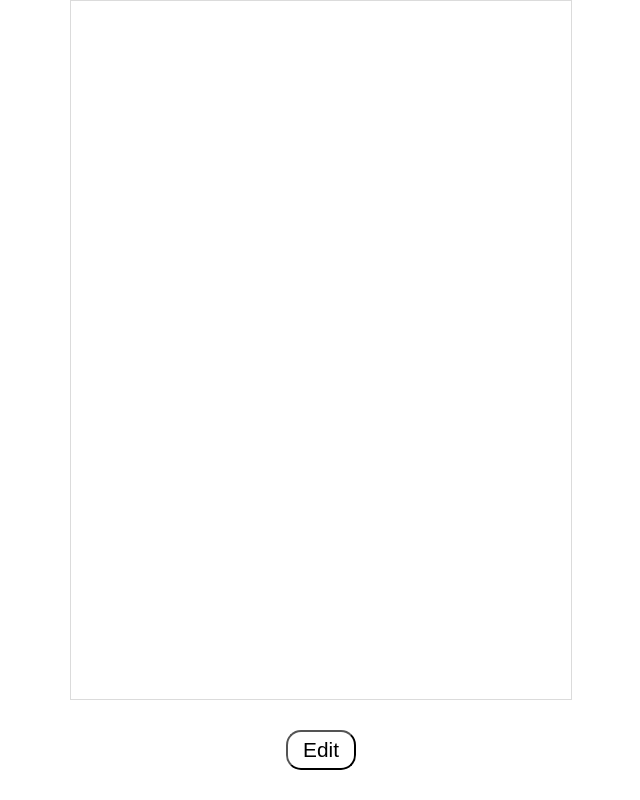
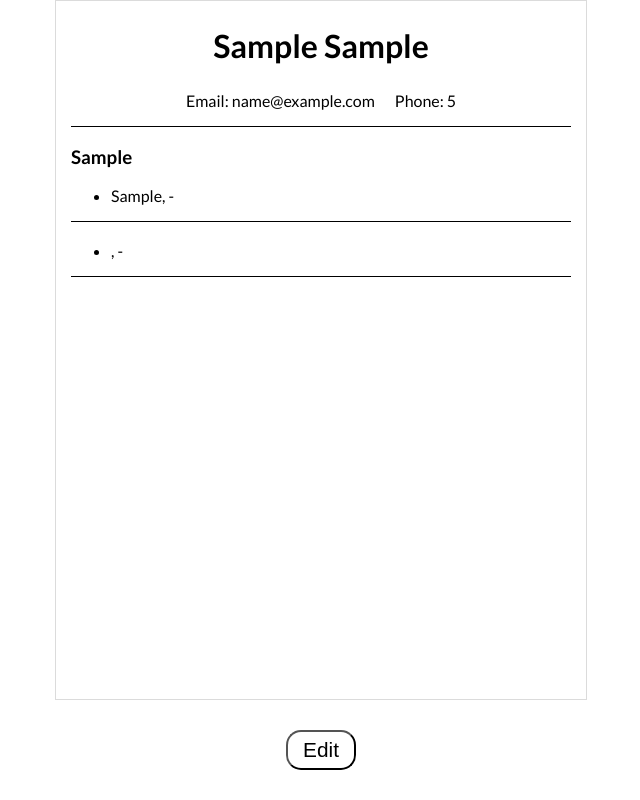
Before and after one commit to DemeKH/CV-app, a React (Vite) app: page / in a window 1280 px wide. Both pictures are taken after typing "Sample", "Sample", "name@example.com", "5", "Sample", "Sample" into the empty fields and a click on the input 639 px from the left and 777 px from the top of the page. Shown: the whole page, without its empty margins (319-959 px from the left). Built offline with nearby package versions, Linux system fonts and the light colour scheme.

Commit message:
CV now displays the relevant information

```diff
--- a/src/App.jsx
+++ b/src/App.jsx
@@ -71,7 +71,24 @@ function App() {
           />
         </AddInfoForm>
       )}
-      {!isFormOpen && <CV setIsFormOpen={setIsFormOpen} />}
+      {!isFormOpen && (
+        <CV
+          setIsFormOpen={setIsFormOpen}
+          firstName={firstName}
+          lastName={lastName}
+          email={email}
+          phoneNum={phoneNum}
+          schoolName={schoolName}
+          titleOfStudy={titleOfStudy}
+          studyDateFrom={studyDateFrom}
+          studyDateTo={studyDateTo}
+          companyName={companyName}
+          positionAtCompany={positionAtCompany}
+          responsibilities={responsibilities}
+          companyDateFrom={companyDateFrom}
+          companyDateTo={companyDateTo}
+        />
+      )}
     </div>
   );
 }
--- a/src/components/AddEducation.jsx
+++ b/src/components/AddEducation.jsx
@@ -29,7 +29,9 @@ export function AddEducation({
       <div className="input">
         <p>Date from:</p>
         <input
-          type="date"
+          type="number"
+          min="1900"
+          max="2099"
           onChange={(e) => setstudyDateFrom(e.target.value)}
           value={studyDateFrom}
         />
@@ -37,7 +39,9 @@ export function AddEducation({
       <div className="input">
         <p>Date to:</p>
         <input
-          type="date"
+          type="number"
+          min="1900"
+          max="2099"
           onChange={(e) => setstudyDateTo(e.target.value)}
           value={studyDateTo}
         />
--- a/src/components/AddExperience.jsx
+++ b/src/components/AddExperience.jsx
@@ -38,7 +38,9 @@ export function AddExperience({
       <div className="input">
         <p>Date from:</p>
         <input
-          type="date"
+          type="number"
+          min="1900"
+          max="2024"
           onChange={(e) => setCompanyDateFrom(e.target.value)}
           value={companyDateFrom}
         />
@@ -46,7 +48,9 @@ export function AddExperience({
       <div className="input">
         <p>Date to:</p>
         <input
-          type="date"
+          type="number"
+          min="1900"
+          max="2024"
           onChange={(e) => setCompanyDateTo(e.target.value)}
           value={companyDateTo}
         />
--- a/src/components/CV.jsx
+++ b/src/components/CV.jsx
@@ -1,7 +1,50 @@
-const CV = ({ setIsFormOpen }) => {
+const CV = ({
+  setIsFormOpen,
+  schoolName,
+  titleOfStudy,
+  studyDateFrom,
+  studyDateTo,
+  firstName,
+  lastName,
+  email,
+  phoneNum,
+  companyName,
+  positionAtCompany,
+  responsibilities,
+  companyDateFrom,
+  companyDateTo,
+}) => {
+  const now = new Date().getFullYear();
+
   return (
     <>
-      <div className="cv"></div>
+      <div className="cv">
+        <h1>{`${firstName} ${lastName}`}</h1>
+        <div className="contact-info section">
+          <p>Email: {email}</p>
+          <p>Phone: {phoneNum}</p>
+        </div>
+        <div className="section">
+          <h3>{schoolName}</h3>
+          <ul>
+            <li>
+              {titleOfStudy},
+              {` ${studyDateFrom} - ${
+                studyDateTo > now ? `expected ${studyDateTo}` : studyDateTo
+              }`}
+            </li>
+          </ul>
+        </div>
+        <div className="section">
+          <h3>{companyName}</h3>
+          <ul>
+            <li>
+              {positionAtCompany}, {`${companyDateFrom}-${companyDateTo}`}
+            </li>
+          </ul>
+          <p>{responsibilities}</p>
+        </div>
+      </div>
       <button onClick={() => setIsFormOpen(true)} className="main-btn">
         Edit
       </button>
--- a/src/index.css
+++ b/src/index.css
@@ -44,16 +44,6 @@ form {
 form h1 {
   margin: 20px auto;
 }
-
-.cv {
-  display: flex;
-  flex-direction: column;
-  margin-top: auto;
-  width: 500px;
-  height: 700px;
-  border: 1px solid rgb(219, 219, 219);
-  margin: 0px auto;
-}
 .main-btn {
   margin: 30px auto;
   font-size: 1.3rem;
@@ -62,3 +52,27 @@ form h1 {
   border-radius: 15px;
   cursor: pointer;
 }
+
+.cv {
+  display: flex;
+  flex-direction: column;
+  padding: 15px;
+  margin-top: auto;
+  width: 500px;
+  height: 700px;
+  border: 1px solid rgb(219, 219, 219);
+  margin: 0px auto;
+}
+.cv h1 {
+  text-align: center;
+  margin: 10px;
+}
+.contact-info {
+  display: flex;
+  flex-direction: row;
+  justify-content: center;
+  gap: 20px;
+}
+.section {
+  border-bottom: 1px solid black;
+}
```
